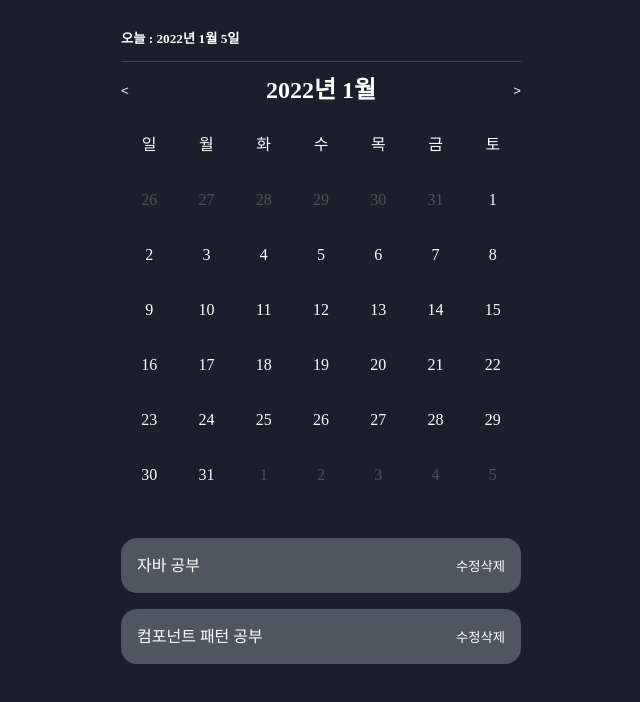
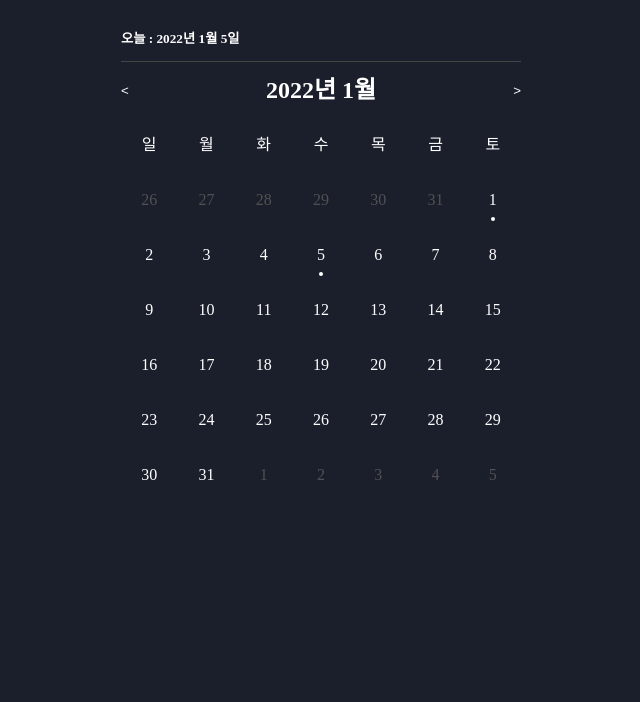
Before and after one commit to ho-1/calendar-todolist, a React (Create React App) app: page / in a window 1280 px wide. Shown: the top 702 px of the page, without its empty margins (319-959 px from the left). Built offline with nearby package versions, Linux system fonts and the light colour scheme.

Commit message:
Add check schedule method / Add 날짜 클릭 시 해당 날짜 todo list 불러오기

```diff
--- a/src/App.css
+++ b/src/App.css
@@ -56,7 +56,7 @@ body {
   box-sizing: border-box;
 }
 
-.date { cursor: pointer; }
+.date { cursor: pointer; position: relative; }
 .this { }
 .prev, .next { color: #515151; }
 .date:hover, .active {
@@ -67,6 +67,16 @@ body {
   font-weight: bold;
   color: #ffffff;
   background-color: #5860ab;
+}
+
+.schedule:before {
+  position: absolute;
+  bottom: 6px;
+  content: '';
+  width: 4px;
+  height: 4px;
+  border-radius: 10px;
+  background-color: white;
 }
 
 /*
@@ -86,10 +96,8 @@ list
   color: var(--text-color);
   background-color: #4e5660;
 }
-
-.todo-list__box[type="submit"]:hover {
-  background-color: #757a81;
-}
+.todo-list__box[type="submit"] { background-color: rgba(255, 255, 255, 0.09); }
+.todo-list__box[type="submit"]:hover { background-color: rgba(255, 255, 255, 0.1); }
 
 .todo-button--delete {
 
--- a/src/components/calendar/Calendar.tsx
+++ b/src/components/calendar/Calendar.tsx
@@ -1,10 +1,11 @@
 import React, {useEffect, useState} from "react";
 
 type CalendarProps = {
+  schedule: Set<string> | undefined
   onClickDate(e: any): void
 }
 
-const Calendar = ({ onClickDate }: CalendarProps) => {
+const Calendar = ({ schedule, onClickDate }: CalendarProps) => {
   const [year, setYear] = useState<number>(2022);
   const [month, setMonth] = useState<number>(0);
   const [prevDateArr, setPrevDateArr] = useState<Array<number>>([]);
@@ -27,15 +28,28 @@ const Calendar = ({ onClickDate }: CalendarProps) => {
       setPrevDateArr(createPrevDateArr(thisMonth, lastMonthLastDate));
       setDateArr(createThisDateArr(thisMonthLastDate));
     }
+
     refreshDate();
-
-    // todolist에서 날짜 검색 후 데이터가 하나라도 있으면 가지고 와서 element 에 스타일 추가
-
   }, [year, month]);
 
   useEffect(() => {
     setNextDateArr(createNextDateArr(prevDateArr.length, dateArr.length));
+    checkSchedule();
   }, [prevDateArr, dateArr]);
+
+  const checkSchedule = (): void => {
+    // class 초기화
+    let ele = document.querySelectorAll('.schedule');
+    ele.forEach(e => {
+      e.classList.remove('schedule');
+    })
+    // class 추가
+    schedule?.forEach(date => {
+      let id: HTMLElement | null = document.getElementById(date);
+      id?.classList.add('schedule');
+      console.log(id);
+    })
+  }
 
   // 이전 달의 날짜배열 생성
   const createPrevDateArr = (thisMonth: Date, lastDate: number): number[] => {
@@ -102,22 +116,28 @@ const Calendar = ({ onClickDate }: CalendarProps) => {
         <button onClick={onClickNextMonth}>&gt;</button>
       </div>
       <div className="calendar-grid">
+
+        {/*요일*/}
         <div className="box">일</div><div className="box">월</div><div className="box">화</div><div className="box">수</div><div className="box">목</div><div className="box">금</div><div className="box">토</div>
+
+        {/*이전날짜*/}
         {prevDateArr.map(date => (
           <div className="box date prev" onClick={onClickPrevMonth} key={date}>{date}</div>
         ))}
 
+        {/*현재날짜*/}
         {dateArr.map(date => (
           <div
             className="box date"
             onClick={onClickDate}
             key={date}
-            id={year+""+ (month < 9 ? "0"+(month+1) : month+1) +""+(date < 10 ? "0"+date : date)}
+            id={year+"-"+ (month < 9 ? "0"+(month+1) : month+1) +"-"+(date < 10 ? "0"+date : date)}
           >
             {date}
           </div>
         ))}
 
+        {/*다음날짜*/}
         {nextDateArr.map(date => (
           <div className="box date prev" onClick={onClickNextMonth} key={date}>{date}</div>
         ))}
--- a/src/components/todo/TodoDataInterface.ts
+++ b/src/components/todo/TodoDataInterface.ts
@@ -2,4 +2,5 @@ export interface TodoDataInterface {
     id: number,
     text: string,
     endDate: string,
+    done: boolean,
 }
--- a/src/components/todo/TodoList.tsx
+++ b/src/components/todo/TodoList.tsx
@@ -4,7 +4,7 @@ import TodoItem from "./TodoItem";
 
 type TodoListProps = {
   todoDataArray: TodoDataInterface[] | undefined,
-  selectDate: number | undefined,
+  selectDate: string | undefined,
 };
 
 const TodoList = ({ todoDataArray, selectDate }: TodoListProps) => {
@@ -19,14 +19,28 @@ const TodoList = ({ todoDataArray, selectDate }: TodoListProps) => {
 
   return (
     <>
+      {/*타이틀*/}
       <div>
-        <h4>{!selectDate ? "" : selectDate + " Todo"}</h4>
+        <h4>{!selectDate ?
+          "" :
+          selectDate + " Todo"}</h4>
       </div>
+
+      {/*투두 리스트*/}
       <ul className="todo-list">
-        {todoDataArray?.map((todoData: TodoDataInterface) =>
-          <TodoItem todoData={todoData} />
-        )}
+        {
+          !selectDate
+          ? ""
+            // eslint-disable-next-line array-callback-return
+          : ( todoDataArray?.map(i => {
+                return i.endDate === selectDate ? <TodoItem todoData={i}/> : ""
+              })
+
+            )
+        }
       </ul>
+
+      {/*추가하기 버튼*/}
       {!selectDate ?
         "" :
         <button className="todo-list__box" type="submit">
--- a/src/pages/Main.tsx
+++ b/src/pages/Main.tsx
@@ -6,21 +6,40 @@ import {TodoDataInterface} from "../components/todo/TodoDataInterface";
 
 const Main = () => {
   const [todoDataArray, setTodoDataArray] = useState<TodoDataInterface[]>();
-  const [selectDate, setSelectDate] = useState<number>();
+  const [selectDate, setSelectDate] = useState<string>();
+  const [schedule, setSchedule] = useState<Set<string>>();
 
   useEffect(() => {
-
-    // 임시 값
-    setTodoDataArray([{
+    let data: TodoDataInterface[] = [{
       id: 1,
       text: '자바 공부',
       endDate: '2022-01-01',
+      done: false,
     }, {
       id: 2,
       text: '컴포넌트 패턴 공부',
       endDate: '2022-01-05',
-    }]);
-
+      done: false,
+    }, {
+      id: 3,
+      text: '컴포넌트 패턴 공부',
+      endDate: '2022-01-05',
+      done: true,
+    }, {
+      id: 4,
+      text: '리액트 공부',
+      endDate: '2022-02-13',
+      done: false,
+    }]
+    // 임시 값
+    let dates: Set<string> = new Set();
+    data.forEach((todo) => {
+      if (!todo.done) {
+        dates.add(todo.endDate);
+      }
+    })
+    setTodoDataArray(data);
+    setSchedule(dates);
   }, []);
 
   // 날짜 클릭
@@ -40,7 +59,7 @@ const Main = () => {
 
   return (
     <div className="wrap">
-      <Calendar onClickDate={onClickDate}/>
+      <Calendar schedule={schedule} onClickDate={onClickDate} />
       <TodoList todoDataArray={todoDataArray} selectDate={selectDate}/>
     </div>
   )
```
Also changed, not shown: src/components/calendar/DateItem.tsx (added, +13 -0 lines).
